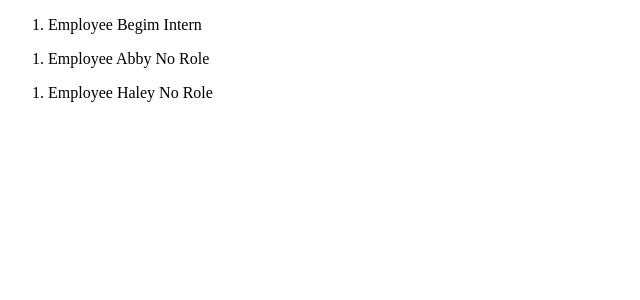
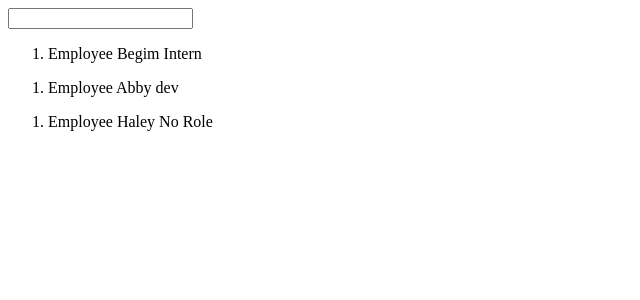
Before and after one commit to Musharrafbegim/react-app, a React (Create React App) app: page / in a window 1280 px wide. Shown: the top 300 px of the page, without its empty margins (0-640 px from the left). Built offline with nearby package versions, Linux system fonts and the light colour scheme.

Commit message:
useState Hook usage

```diff
--- a/src/App.js
+++ b/src/App.js
@@ -1,7 +1,10 @@
+import React, {useState} from 'react';
+
 import Staff from './components/Staff';
 
 function App() {
   //variables and states should be written before return
+  const [role, setRole] = useState('dev');
 
   const showStaff = true;
   return (
@@ -10,8 +13,12 @@ function App() {
 
        {showStaff ?
        <>
+       <input type="text" onChange={(e) => {
+          //console.log(e.target.value)
+          setRole(e.target.value);
+        }} />
         <Staff name="Begim" role="Intern" />
-        <Staff name="Abby"/>
+        <Staff name="Abby" role={role}/>
         <Staff name="Haley"  />
         </>
         :
```
